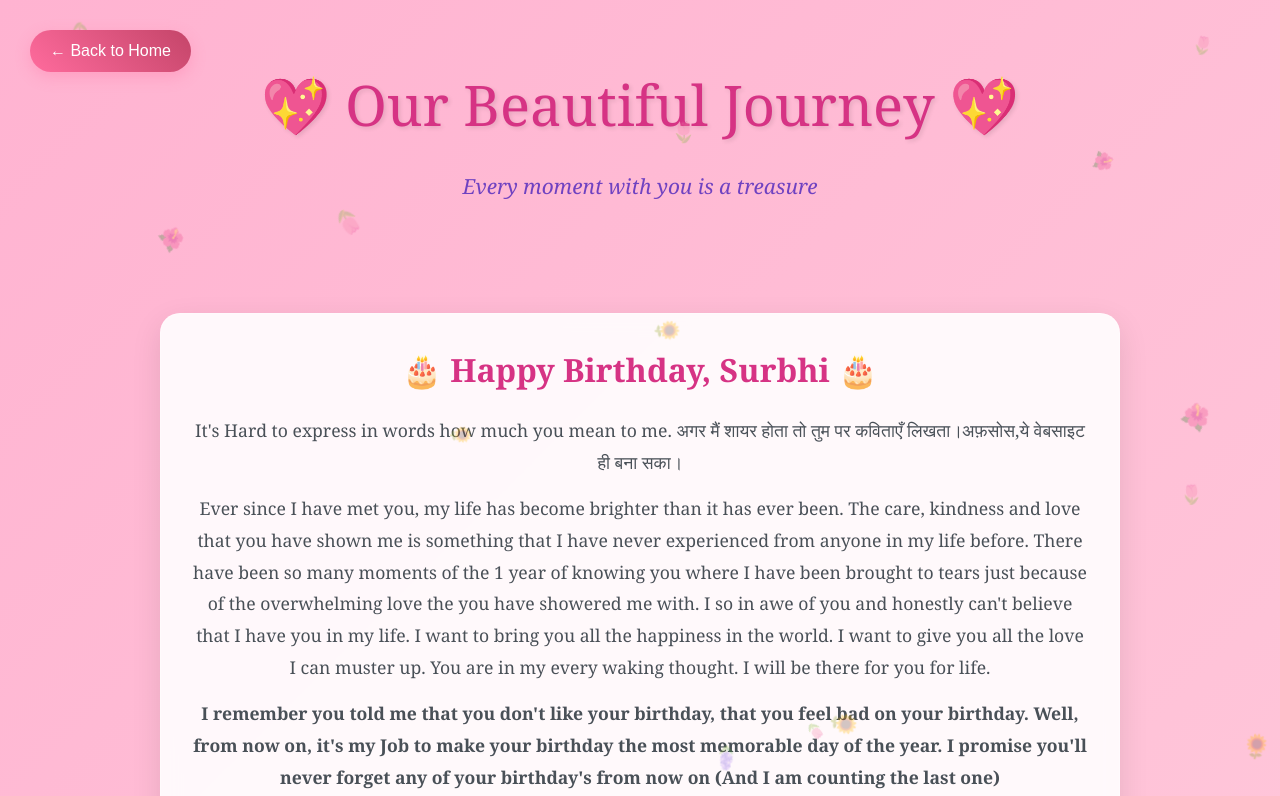
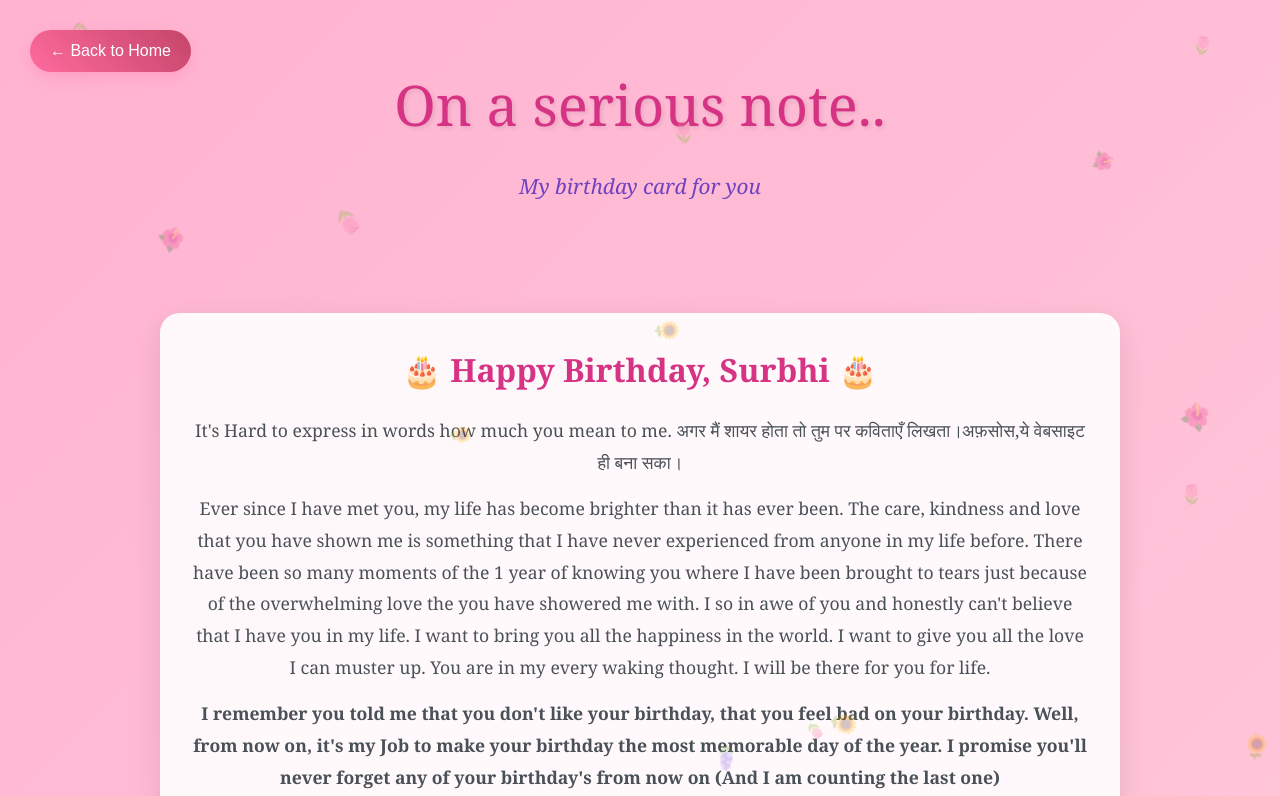
Before and after one commit to bhupalsaksham14/next_gen_secret, a plain HTML site: page timeline.html in a window 1280 px wide. Shown: the top 796 px of the page. Drawn offline with Linux system fonts and the light colour scheme.

Commit message:
Update timeline.html

```diff
--- a/timeline.html
+++ b/timeline.html
@@ -273,8 +273,8 @@
 
     <div class="container">
         <div class="header">
-            <h1>💖 Our Beautiful Journey 💖</h1>
-            <p class="subtitle">Every moment with you is a treasure</p>
+            <h1>On a serious note..</h1>
+            <p class="subtitle">My birthday card for you</p>
         </div>
 
         <div class="birthday-message">
```
